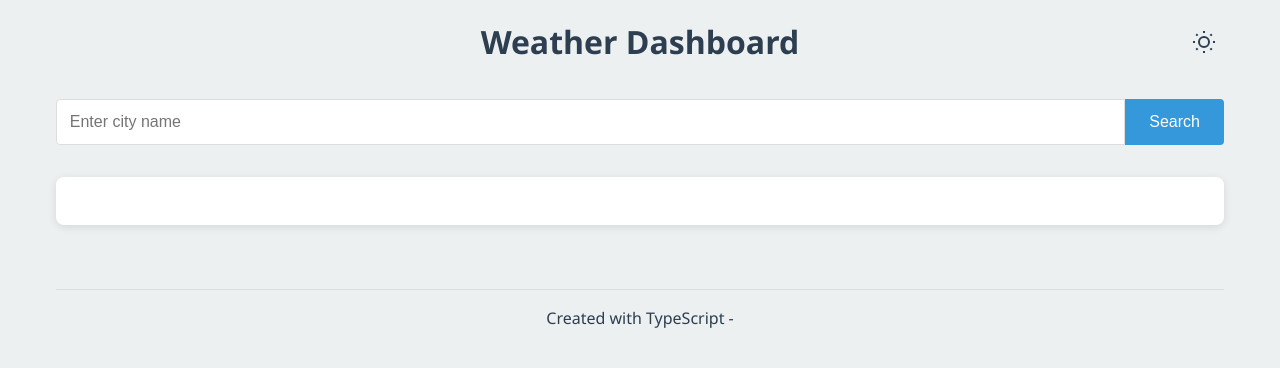
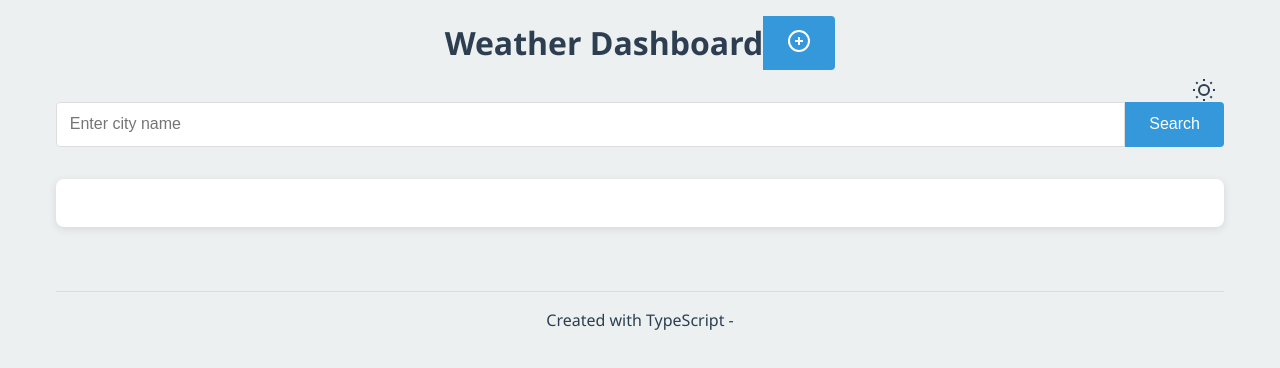
Before and after one commit to omark807/weather-dashboard, a website: page public/index.html in a window 1280 px wide. Drawn offline with Linux system fonts and the light colour scheme.

Commit message:
Updating main HTML for accessibility otggle

```diff
--- a/public/index.html
+++ b/public/index.html
@@ -11,7 +11,15 @@
     <header>
       <div class="header-content">
         <h1>Weather Dashboard</h1>
-        <button id="theme-toggle" class="theme-toggle" aria-label="Toggle dark mode">
+        <div class="header-controls">
+          <button id="a11y-toggle" class="a11y-toggle" aria-label="Toggle accessibility mode" title="Toggle accessibility mode">
+            <svg xmlns="http://www.w3.org/2000/svg" width="24" height="24" viewBox="0 0 24 24" fill="none" stroke="currentColor" stroke-width="2">
+              <circle cx="12" cy="12" r="10"></circle>
+              <path d="M12 8v8"></path>
+              <path d="M8 12h8"></path>
+            </svg>
+          </button>
+          <button id="theme-toggle" class="theme-toggle" aria-label="Toggle dark mode" title="Toggle dark mode">
             <svg class="sun-icon" xmlns="http://www.w3.org/2000/svg" width="24" height="24" viewBox="0 0 24 24" fill="none" stroke="currentColor" stroke-width="2">
               <circle cx="12" cy="12" r="5"></circle>
               <path d="M12 1v2M12 21v2M4.22 4.22l1.42 1.42M18.36 18.36l1.42 1.42M1 12h2M21 12h2M4.22 19.78l1.42-1.42M18.36 5.64l1.42-1.42"></path>
@@ -20,6 +28,7 @@
               <path d="M21 12.79A9 9 0 1 1 11.21 3 7 7 0 0 0 21 12.79z"></path>
             </svg>
           </button>
+        </div>
       </div>
     </header>
 
```
Lines whose indentation alone changed are shown as unchanged.
